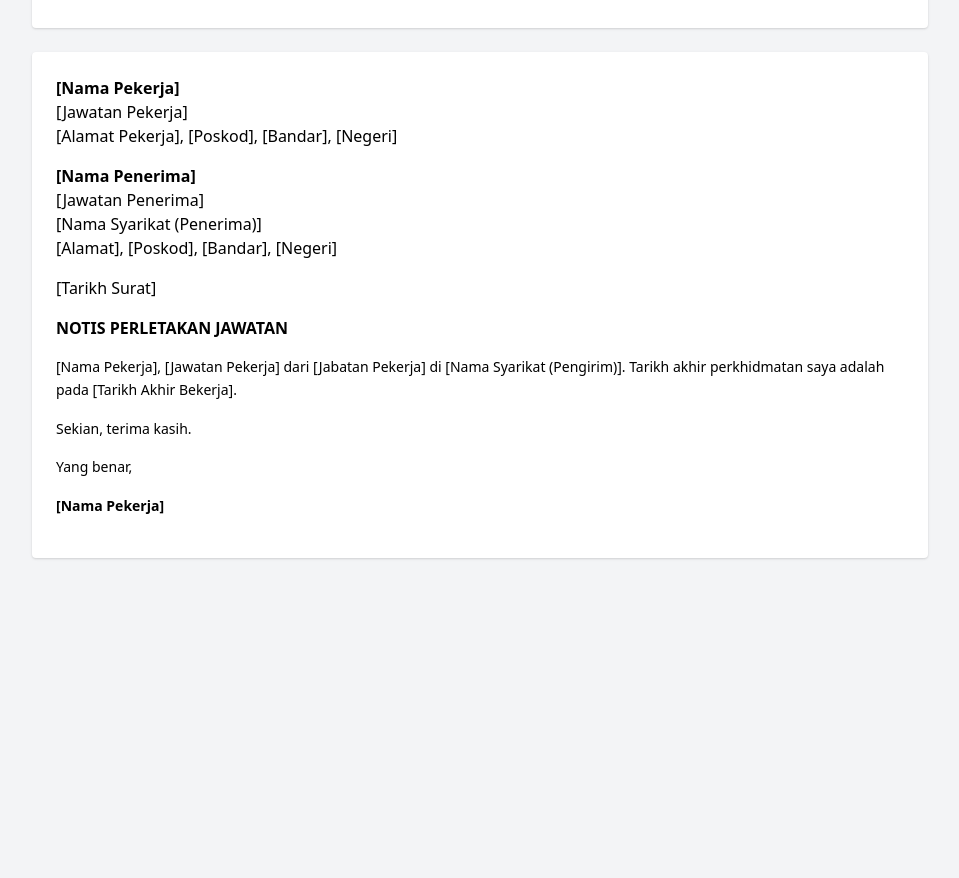
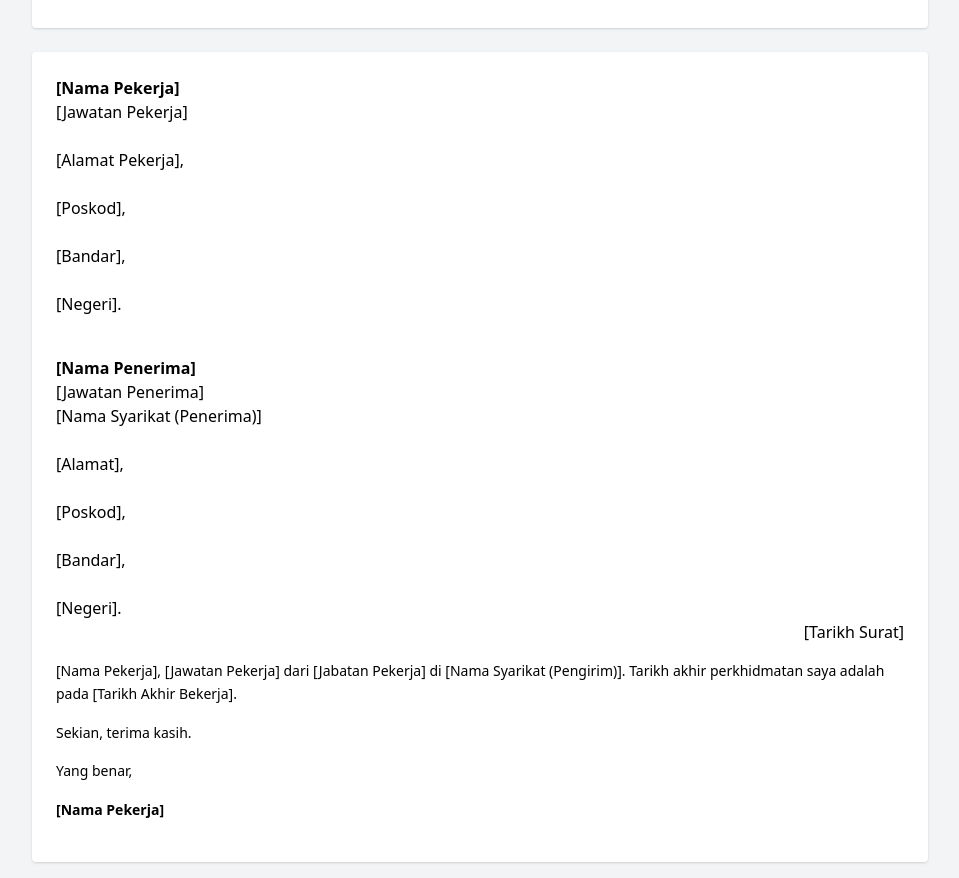
Before and after one commit to BlankedWave/Surat-Berhenti, a plain HTML site: page index.html in a window 1280 px wide. Shown: the part 1920-2798 px from the top of the page, without its empty margins (160-1119 px from the left). Before the commit the page ends 2494 px from the top, so only its background shows below. Drawn offline with nearby package versions, Linux system fonts and the light colour scheme; a web font is replaced by a local one.

Commit message:
Update index.html

```diff
--- a/index.html
+++ b/index.html
@@ -6,14 +6,14 @@
   <title>Sistem Penjanaan Surat Perletakan Jawatan</title>
   <!-- Tailwind CSS CDN -->
   <link href="https://cdn.jsdelivr.net/npm/tailwindcss@2.2.19/dist/tailwind.min.css" rel="stylesheet">
-  <!-- Google Font Hurricane untuk tandatangan teks -->
+  <!-- Google Font Hurricane untuk signature -->
   <link href="https://fonts.googleapis.com/css2?family=Hurricane&display=swap" rel="stylesheet">
   <!-- html2pdf.js CDN -->
   <script src="https://cdnjs.cloudflare.com/ajax/libs/html2pdf.js/0.9.3/html2pdf.bundle.min.js"
           integrity="sha512-YcsIpTFRc0tHEgYpP+TUPn6yYP0T7Dcv/xD7Hih5oOH0S8Q+F0Mr2ygZ+Kp+S0zMfX7WQbhBsD6K0yZ0JULH7Q=="
           crossorigin="anonymous" referrerpolicy="no-referrer"></script>
   <style>
-    /* Gunakan font Hurricane untuk tandatangan teks */
+    /* Untuk tandatangan teks guna font Hurricane */
     .signature-text {
       font-family: 'Hurricane', cursive;
       font-size: 32px;
@@ -24,7 +24,7 @@
       background: #fff;
       touch-action: none;
     }
-    /* Page break untuk attachments dalam PDF */
+    /* CSS untuk page break pada attachments dalam PDF */
     @media print {
       .page-break {
         page-break-before: always;
@@ -163,7 +163,7 @@
           <span class="ml-2">Lukis Tandatangan</span>
         </label>
       </div>
-      <!-- Signature Teks (gunakan font Hurricane) -->
+      <!-- Signature Teks (font Hurricane) -->
       <div id="signatureTextContainer" class="mt-2">
         <label class="block font-semibold">Masukkan Tandatangan (Teks):</label>
         <input type="text" id="signatureText" placeholder="cth: Aidel" class="border rounded p-2 w-full signature-text">
@@ -187,24 +187,37 @@
 
   <!-- PRATONTON SURAT -->
   <div class="max-w-4xl mx-auto bg-white p-6 rounded shadow mt-6" id="letterPreview">
+    <!-- Header Pengirim -->
     <div class="mb-4">
       <p id="previewSenderName" class="whitespace-pre-line font-semibold">[Nama Pekerja]</p>
       <p id="previewSenderJawatan" class="whitespace-pre-line">[Jawatan Pekerja]</p>
-      <p id="previewSenderAlamat" class="whitespace-pre-line">[Alamat Pekerja], [Poskod], [Bandar], [Negeri]</p>
+      <div id="previewSenderAlamat" class="whitespace-pre-line">
+        <!-- Alamat Pengirim dipaparkan dalam baris berasingan dengan koma -->
+      </div>
     </div>
-    <div class="mb-4">
-      <p id="previewReceiverNama" class="whitespace-pre-line font-semibold">[Nama Penerima]</p>
-      <p id="previewReceiverJawatan" class="whitespace-pre-line">[Jawatan Penerima]</p>
-      <p id="previewReceiverSyarikat" class="whitespace-pre-line">[Nama Syarikat (Penerima)]</p>
-      <p id="previewReceiverAlamat" class="whitespace-pre-line">[Alamat], [Poskod], [Bandar], [Negeri]</p>
+
+    <!-- Header Penerima & Tarikh Surat -->
+    <div class="flex justify-between items-end mb-4">
+      <div>
+        <p id="previewReceiverNama" class="whitespace-pre-line font-semibold">[Nama Penerima]</p>
+        <p id="previewReceiverJawatan" class="whitespace-pre-line">[Jawatan Penerima]</p>
+        <p id="previewReceiverSyarikat" class="whitespace-pre-line">[Nama Syarikat (Penerima)]</p>
+        <div id="previewReceiverAlamat" class="whitespace-pre-line">
+          <!-- Alamat Penerima dipaparkan dalam baris berasingan dengan koma -->
+        </div>
+      </div>
+      <!-- Tarikh Surat: berada di sebelah kanan dan selari dengan baris terakhir alamat penerima -->
+      <div>
+        <p id="previewTarikhSurat">[Tarikh Surat]</p>
+      </div>
     </div>
-    <p id="previewTarikhSurat" class="mb-4">[Tarikh Surat]</p>
-    <h2 class="font-bold text-base mb-4">NOTIS PERLETAKAN JAWATAN</h2>
-    <div class="leading-relaxed text-sm" id="suratBody">
+
+    <!-- Isi Surat -->
+    <div id="suratBody" class="leading-relaxed text-sm mb-4">
       <p id="previewIsiSurat" class="mb-4">
         [Nama Pekerja], [Jawatan Pekerja] dari [Jabatan Pekerja] di [Nama Syarikat (Pengirim)]. Tarikh akhir perkhidmatan saya adalah pada [Tarikh Akhir Bekerja].
       </p>
-      <!-- Kandungan tambahan dengan numbering bermula dari 2 dan <br> untuk senggang -->
+      <!-- Kandungan tambahan (perenggan baru) -->
       <div id="previewKandungan" class="mb-4"></div>
       <p class="mb-4">Sekian, terima kasih.</p>
       <p class="mb-4">Yang benar,</p>
@@ -213,7 +226,8 @@
       </div>
       <p id="finalSenderName" class="font-semibold">[Nama Pekerja]</p>
     </div>
-    <!-- Attachments (pada halaman baru dalam PDF) -->
+
+    <!-- Attachments (dipaparkan pada halaman baru dalam PDF) -->
     <div id="previewAttachments" class="page-break mt-4">
       <div id="previewAttachmentsContent"></div>
     </div>
@@ -228,31 +242,43 @@
     }
 
     function updatePreview() {
-      // Maklumat Pengirim
+      // Pengirim
       const senderName = document.getElementById('senderNama').value || '[Nama Pekerja]';
       document.getElementById('previewSenderName').textContent = senderName;
       document.getElementById('previewSenderJawatan').textContent =
         document.getElementById('senderJawatan').value || '[Jawatan Pekerja]';
+
+      // Alamat Pengirim: buat row baru untuk setiap [Alamat], [Poskod], [Bandar], [Negeri] dengan koma
       const senderAlamat = document.getElementById('senderAlamat').value || '[Alamat Pekerja]';
       const senderPoskod = document.getElementById('senderPoskod').value || '[Poskod]';
       const senderBandar = document.getElementById('senderBandar').value || '[Bandar]';
       const senderNegeri = document.getElementById('senderNegeri').value || '[Negeri]';
-      document.getElementById('previewSenderAlamat').textContent =
-        `${senderAlamat}, ${senderPoskod}, ${senderBandar}, ${senderNegeri}`;
+      document.getElementById('previewSenderAlamat').innerHTML = `
+        <p>${senderAlamat},</p>
+        <p>${senderPoskod},</p>
+        <p>${senderBandar},</p>
+        <p>${senderNegeri}.</p>
+      `;
 
-      // Maklumat Penerima
+      // Penerima
       const receiverName = document.getElementById('receiverNama').value || '[Nama Penerima]';
       document.getElementById('previewReceiverNama').textContent = receiverName;
       document.getElementById('previewReceiverJawatan').textContent =
         document.getElementById('receiverJawatan').value || '[Jawatan Penerima]';
       document.getElementById('previewReceiverSyarikat').textContent =
         document.getElementById('receiverSyarikat').value || '[Nama Syarikat (Penerima)]';
+
+      // Alamat Penerima: buat row baru untuk setiap [Alamat], [Poskod], [Bandar], [Negeri] dengan koma
       const receiverAlamat = document.getElementById('receiverAlamat').value || '[Alamat]';
       const receiverPoskod = document.getElementById('receiverPoskod').value || '[Poskod]';
       const receiverBandar = document.getElementById('receiverBandar').value || '[Bandar]';
       const receiverNegeri = document.getElementById('receiverNegeri').value || '[Negeri]';
-      document.getElementById('previewReceiverAlamat').textContent =
-        `${receiverAlamat}, ${receiverPoskod}, ${receiverBandar}, ${receiverNegeri}`;
+      document.getElementById('previewReceiverAlamat').innerHTML = `
+        <p>${receiverAlamat},</p>
+        <p>${receiverPoskod},</p>
+        <p>${receiverBandar},</p>
+        <p>${receiverNegeri}.</p>
+      `;
 
       // Tarikh Surat
       const tarikhSuratVal = document.getElementById('tarikhSurat').value;
@@ -266,15 +292,14 @@
       document.getElementById('previewIsiSurat').textContent =
         `${senderName}, ${document.getElementById('senderJawatan').value || '[Jawatan Pekerja]'} dari ${senderJabatan} di ${senderSyarikat}. Tarikh akhir perkhidmatan saya adalah pada ${formattedTarikhAkhir}.`;
 
-      // Kandungan tambahan: setiap perenggan baru dengan <br> dihadapan (mulai dari perenggan kedua)
+      // Kandungan tambahan: setiap perenggan baru dengan <br> sebelum perenggan kedua dan seterusnya
       const kandunganContainer = document.getElementById('previewKandungan');
       kandunganContainer.innerHTML = '';
       let num = 2;
-      document.querySelectorAll('#kandunganFields textarea').forEach((ta, index) => {
+      document.querySelectorAll('#kandunganFields textarea').forEach((ta) => {
         if (ta.value.trim()) {
           const p = document.createElement('p');
           p.className = 'mb-4';
-          // Tambah <br> sebelum perenggan kedua dan seterusnya
           p.innerHTML = (num > 2 ? '<br>' : '') + num + '. ' + ta.value;
           kandunganContainer.appendChild(p);
           num++;
@@ -298,10 +323,10 @@
       }
       signaturePreview.innerHTML = sigHTML;
 
-      // Nama pengirim di bawah signature
+      // Nama Pengirim di bawah Signature
       document.getElementById('finalSenderName').textContent = senderName;
 
-      // Attachments: setiap fail dipaparkan satu preview
+      // Attachments: setiap file dipaparkan satu preview
       const attachmentsInput = document.getElementById('attachmentsInput');
       const previewAttachmentsContent = document.getElementById('previewAttachmentsContent');
       previewAttachmentsContent.innerHTML = '';
@@ -341,7 +366,7 @@
       el.addEventListener('change', updatePreview);
     });
 
-    // Tambah kandungan
+    // Tambah Kandungan
     document.getElementById('addKandunganBtn').addEventListener('click', () => {
       const container = document.getElementById('kandunganFields');
       const index = container.querySelectorAll('textarea').length;
@@ -388,7 +413,7 @@
       });
     });
 
-    // Lukisan tandatangan pada kanvas
+    // Lukis tandatangan pada kanvas
     const canvas = document.getElementById('signatureCanvas');
     const ctx = canvas.getContext('2d');
     ctx.lineWidth = 2;
@@ -421,6 +446,7 @@
     canvas.addEventListener('touchend', endDrawing);
     canvas.addEventListener('touchmove', draw);
 
+    // Clear canvas
     document.getElementById('clearCanvasBtn').addEventListener('click', () => {
       ctx.clearRect(0, 0, canvas.width, canvas.height);
       updatePreview();
@@ -491,7 +517,7 @@
       updatePreview();
     });
 
-    // Butang Muat Turun PDF – generate PDF bersaiz A4
+    // Butang Muat Turun PDF – Generate PDF bersaiz A4
     document.getElementById('downloadBtn').addEventListener('click', () => {
       const letterElement = document.getElementById('letterPreview');
       if (!letterElement) {
@@ -510,7 +536,6 @@
         .catch(err => { console.error("Ralat ketika menjana PDF:", err); });
     });
 
-    // Panggil updatePreview() sekali untuk paparan awal
     updatePreview();
   </script>
 </body>
```
